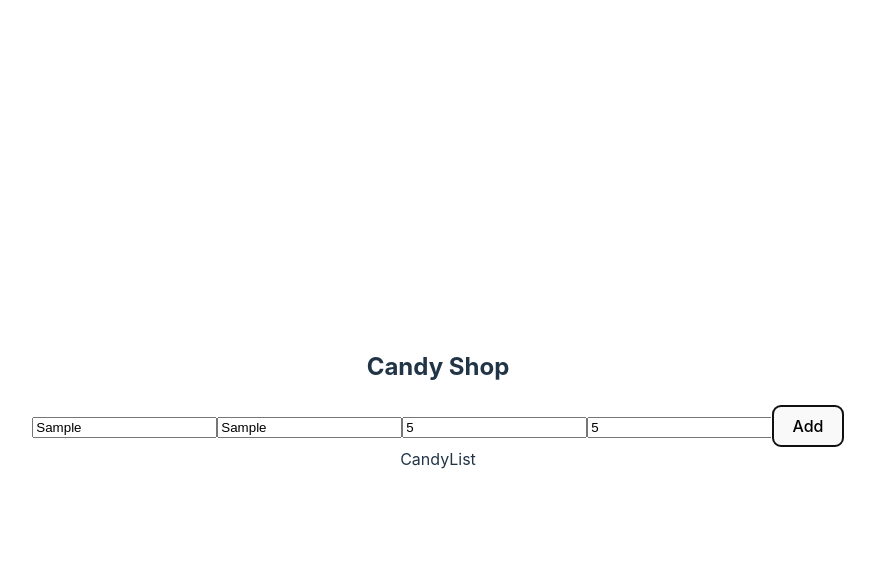
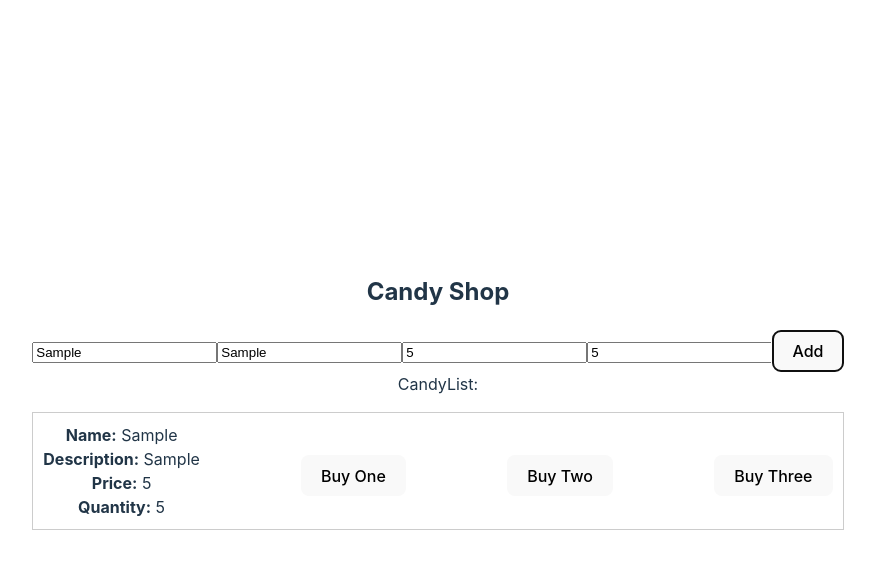
Before and after one commit to syeef-test/react_candy_shop, a React (Vite) app: page / in a window 1280 px wide. Both pictures are taken after typing "Sample", "Sample", "5", "5" into the empty fields and a click on the button "Add". Shown: the top 568 px of the page, without its empty margins (202-1077 px from the left). Built offline with nearby package versions, Linux system fonts and the light colour scheme.

Commit message:
candy add and show on list complete

```diff
--- a/package.json
+++ b/package.json
@@ -11,7 +11,8 @@
   },
   "dependencies": {
     "react": "^18.2.0",
-    "react-dom": "^18.2.0"
+    "react-dom": "^18.2.0",
+    "react-modal": "^3.16.1"
   },
   "devDependencies": {
     "@types/react": "^18.2.43",
--- a/src/App.jsx
+++ b/src/App.jsx
@@ -10,8 +10,8 @@ function App() {
       <h2>Candy Shop</h2>
       <CandyContextProvider>
         <AddCandy />
+        <CandyList />
       </CandyContextProvider>
-      <CandyList />
     </>
   );
 }
--- a/src/components/CandyList.jsx
+++ b/src/components/CandyList.jsx
@@ -1,7 +1,40 @@
-import React from "react";
+import React, { useContext } from "react";
+import CandyContext from "../store/candy-context";
+import styles from "./CandyList.module.css";
 
 function CandyList() {
-  return <div>CandyList</div>;
+  const candyContext = useContext(CandyContext);
+
+  const candyList = (
+    <ul className={styles.candyList}>
+      {candyContext.items.map((item) => (
+        <li key={item.id}>
+          <div>
+            <strong>Name:</strong> {item.candy_name} <br />
+            <strong>Description:</strong> {item.desc} <br />
+            <strong>Price:</strong> {item.price} <br />
+            <strong>Quantity:</strong>{" "}
+            {item.quantity === 0 ? "Out of Stock" : item.quantity}
+          </div>
+          <div className={styles.buttonContainer}>
+            <button>Buy One</button>
+          </div>
+          <div className={styles.buttonContainer}>
+            <button>Buy Two</button>
+          </div>
+          <div className={styles.buttonContainer}>
+            <button>Buy Three</button>
+          </div>
+        </li>
+      ))}
+    </ul>
+  );
+
+  return (
+    <>
+      CandyList:<div>{candyList}</div>
+    </>
+  );
 }
 
 export default CandyList;
--- /dev/null
+++ b/src/components/CandyList.module.css
@@ -0,0 +1,35 @@
+
+.formContainer {
+    margin-bottom: 20px;
+}
+
+.formContainer form {
+    display: grid;
+    gap: 10px;
+}
+
+.candyList {
+    list-style: none;
+    padding: 0;
+}
+
+.candyList li {
+    border: 1px solid #ccc;
+    padding: 10px;
+    margin-bottom: 10px;
+    display: flex;
+    justify-content: space-between;
+    align-items: center;
+}
+
+.buttonContainer {
+    margin-top: 10px;
+}
+
+
+.disabledButton {
+    background-color: #dddddd;
+    color: #888888;
+    cursor: not-allowed;
+
+}
```
Also changed, not shown: 1 other file (tests, documents, lock files or other folders).
